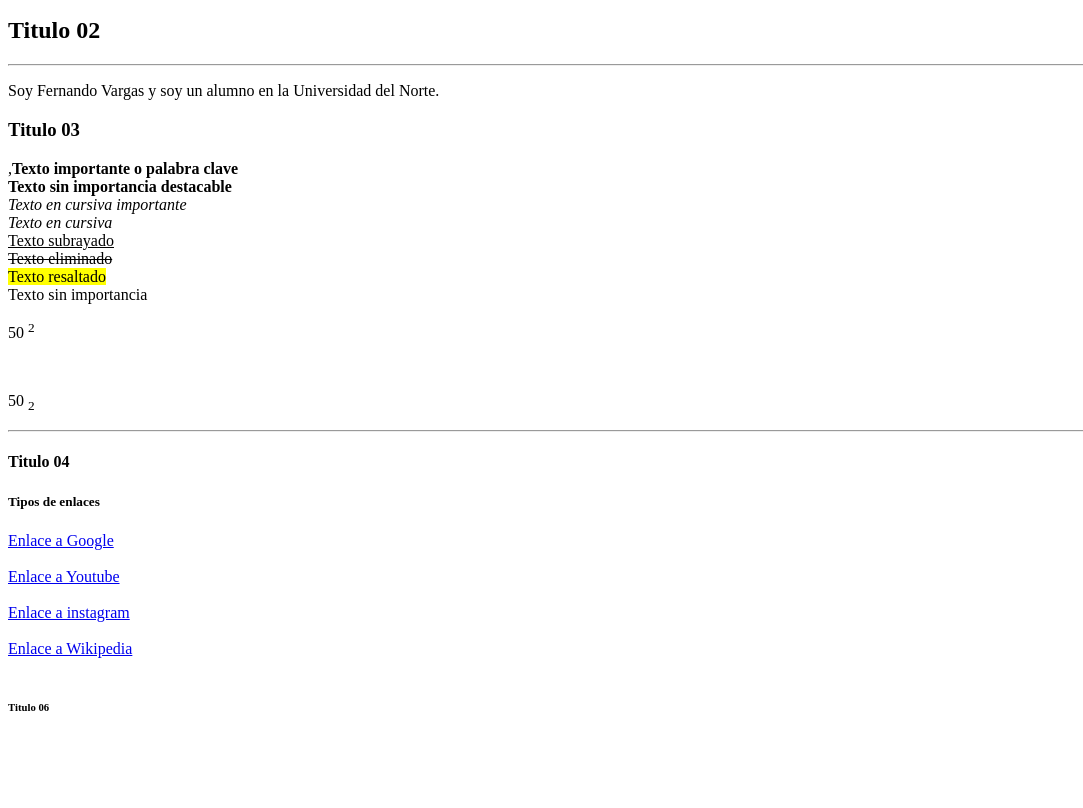
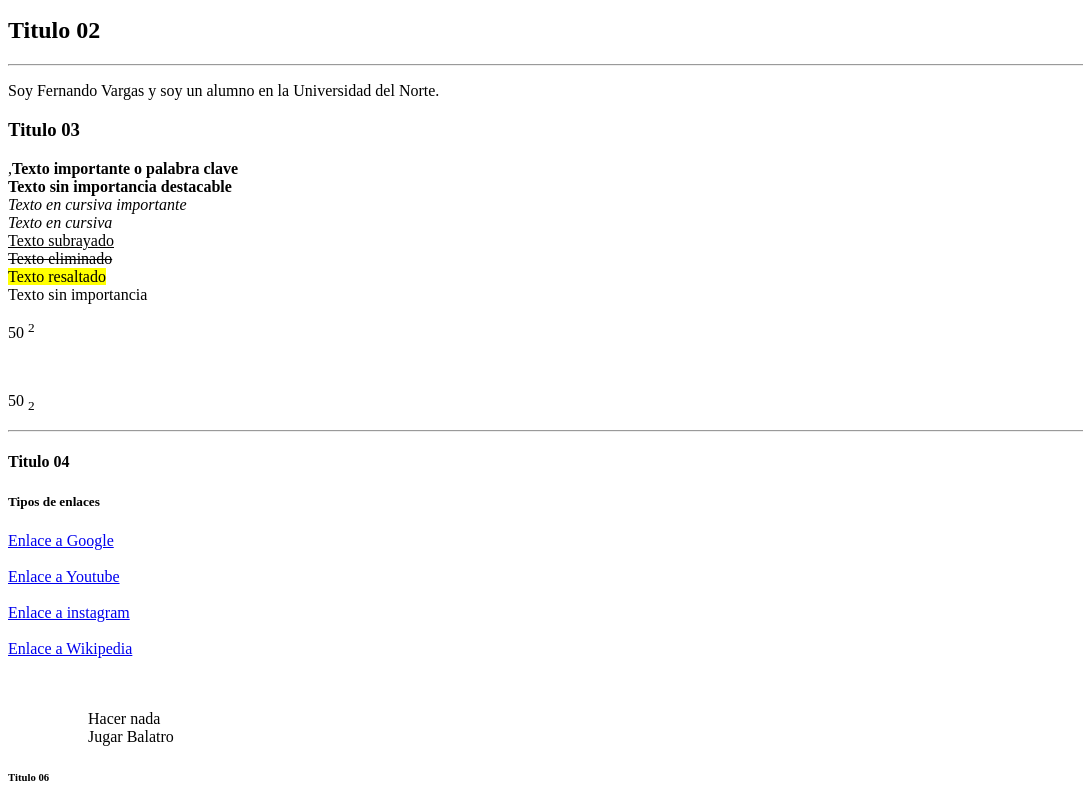
Before and after one commit to Fernando45817/IDAI-SD-2025, a plain HTML site: page etiquetas.html in a window 1280 px wide. Shown: the part 105-913 px from the top of the page, without its empty margins (0-1083 px from the left). Before the commit the page ends 843 px from the top, so only its background shows below. Drawn offline with Linux system fonts and the light colour scheme.

Commit message:
Pienso hacer

```diff
--- a/etiquetas.html
+++ b/etiquetas.html
@@ -49,6 +49,17 @@
            <a href="https://www.wikipedia.com" target="_top">Enlace a Wikipedia</a>
             <br>
             <br>
+            <br>
+
+            <ul>
+                <ol>
+                    Hacer nada
+                </ol>
+                <ol>
+                    Jugar Balatro
+                </ol>
+
+            </ul>
 
        <h6>Titulo 06</h6>
 
```
